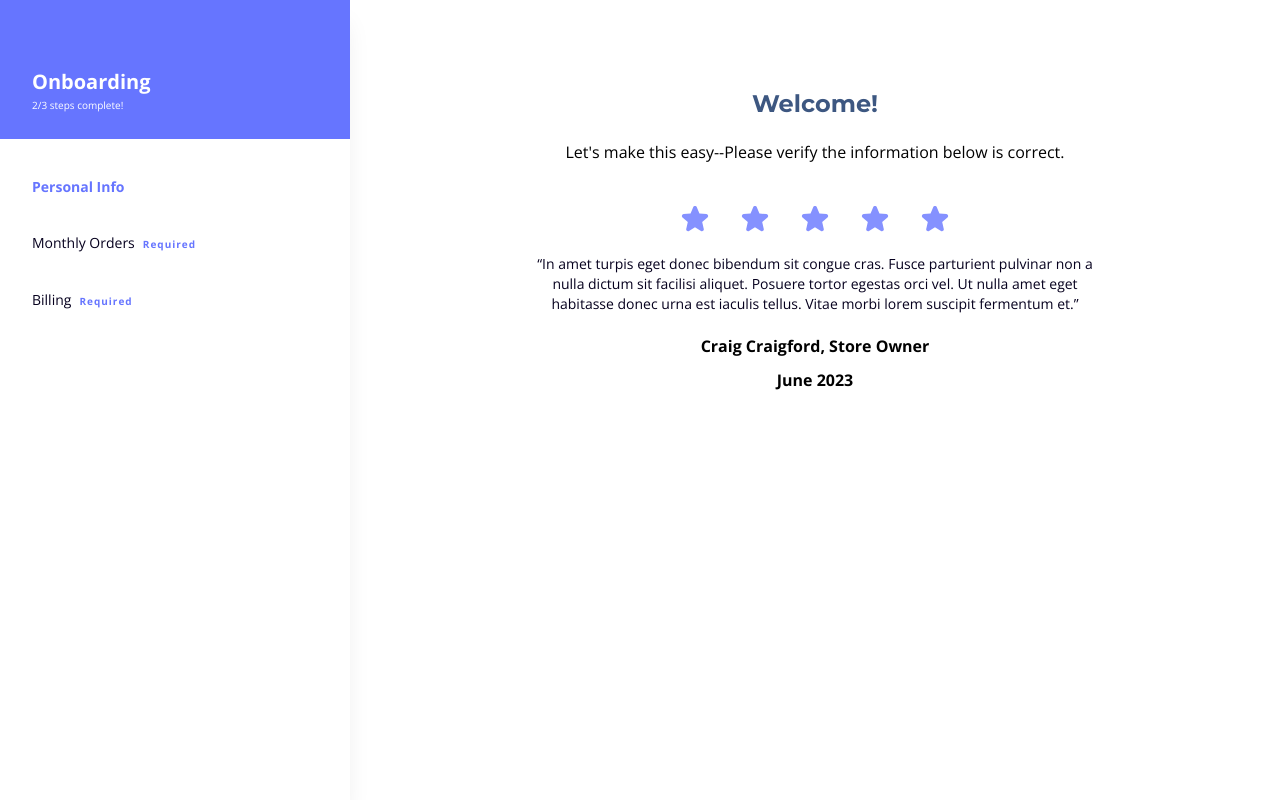
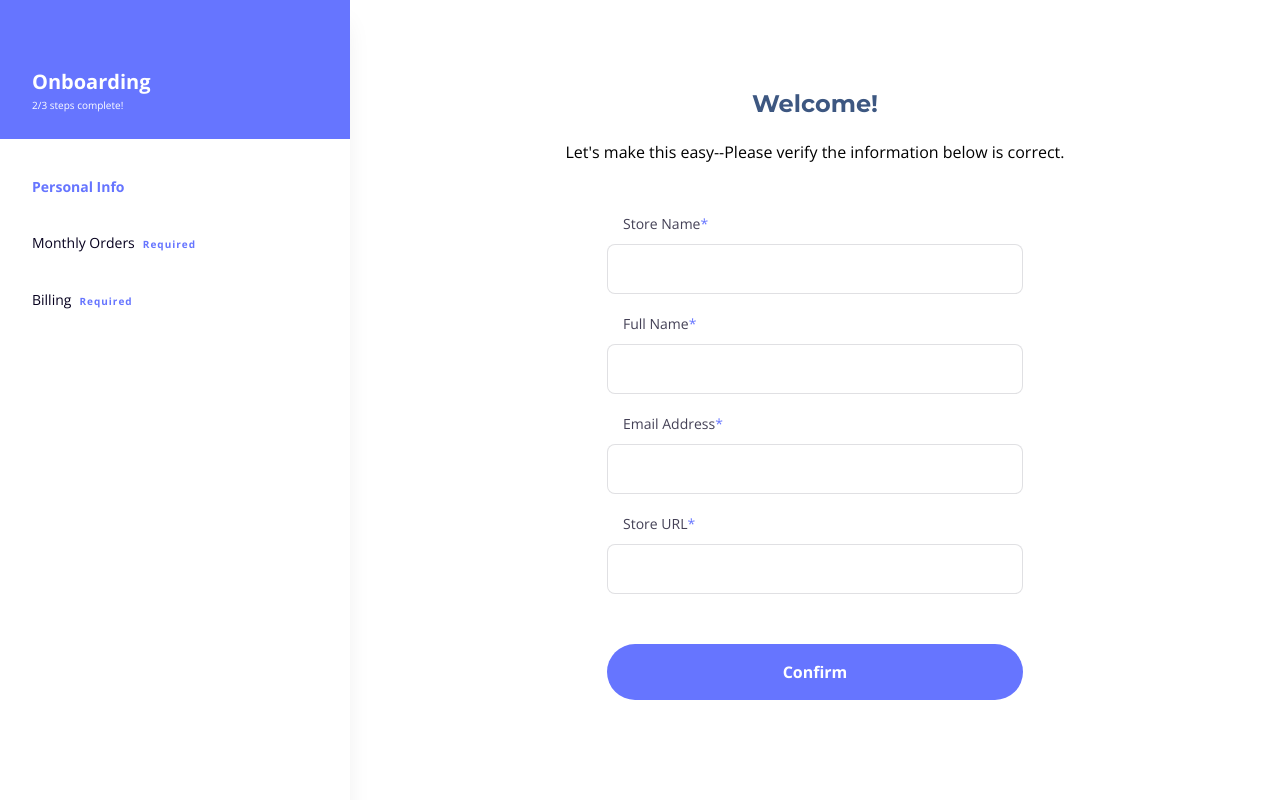
Before and after one commit to larrycustodio/shipinsure-onboarding-demo, a Next.js app: page /onboarding/user-profile in a window 1280 px wide. Shown: the top 800 px of the page. Built offline with nearby package versions, Linux system fonts and the light colour scheme.

Commit message:
feat: added textinput; applied form components in page; extended spacing globals

```diff
--- a/app/layout.tsx
+++ b/app/layout.tsx
@@ -27,7 +27,9 @@ export default function RootLayout({
         <Navbar />
         <main className="text-center p-4 lg:py-[78px]">
           {children}
-          <TestimonialFooter />
+          <div className="mt-25">
+            <TestimonialFooter />
+          </div>
         </main>
       </body>
     </html>
--- a/app/onboarding/user-profile/page.tsx
+++ b/app/onboarding/user-profile/page.tsx
@@ -1,12 +1,33 @@
+"use client";
+
+import Button from "@/components/button";
 import Heading from "@/components/heading";
+import TextInput from "@/components/text-input";
+import { FormEvent } from "react";
 
 export default function UserProfile() {
+  const handleSubmit = (e: FormEvent) => {
+    e.preventDefault();
+  };
+
   return (
     <section>
       <Heading
         heading="Welcome!"
         subheading="Let's make this easy--Please verify the information below is correct."
       />
+      <form
+        className="flex flex-col gap-2.5 max-w-[416px] mx-auto"
+        onSubmit={handleSubmit}
+      >
+        <TextInput id="store-name" type="text" label="Store Name" required />
+        <TextInput id="full-name" type="text" label="Full Name" required />
+        <TextInput id="email" type="email" label="Email Address" required />
+        <TextInput id="store-url" label="Store URL" required />
+        <div className="mt-12.5 lg:mt-10">
+          <Button type="submit">Confirm</Button>
+        </div>
+      </form>
     </section>
   );
 }
--- a/components/button.tsx
+++ b/components/button.tsx
@@ -6,8 +6,8 @@ export default function Button(props: ButtonProps) {
   const { children, ...buttonProps } = props;
   return (
     <button
+      {...buttonProps}
       className="text-center leading-[56px] text-white bg-utility-purple rounded-[100px] w-full font-bold text-base disabled:opacity-50"
-      {...buttonProps}
     >
       {children}
     </button>
--- /dev/null
+++ b/components/text-input.tsx
@@ -0,0 +1,25 @@
+type InputProps = React.InputHTMLAttributes<HTMLInputElement> & {
+  id: string;
+  label: string;
+};
+
+export default function TextInput(props: InputProps) {
+  const { id, label, ...inputProps } = props;
+
+  return (
+    <div>
+      <label
+        htmlFor={id}
+        className="block text-sm text-neutral-midnight-2 py-2.5 ml-4 text-left"
+      >
+        {label}
+        {inputProps.required && <span className="text-utility-purple">*</span>}
+      </label>
+      <input
+        className="rounded-lg px-4 py-[14px] font-bold text-[17px] leading-5 text-neutral-midnight-2 w-full border border-surface-6"
+        id={id}
+        {...inputProps}
+      />
+    </div>
+  );
+}
--- a/tailwind.config.ts
+++ b/tailwind.config.ts
@@ -22,6 +22,9 @@ const config: Config = {
           "tint-2": "#A3ACFF",
         },
         slate: "#3D5781",
+        surface: {
+          6: "#06001E1F",
+        },
       },
       fontSize: {
         "2xs": ".625rem", // 10px
@@ -29,9 +32,12 @@ const config: Config = {
       lineHeight: {
         "3.5": "0.875rem", // 14px
       },
-      gap: {
+      spacing: {
+        12.5: "3.125rem", // 50px
         "7.5": "1.875rem", // 30px
+        25: "6.25rem", // 100px
       },
+      gap: {},
       boxShadow: {
         nav: "0px 20px 24px -4px rgba(0, 0, 0, 0.08)",
       },
```
Also changed, not shown: components/input.tsx (deleted).
